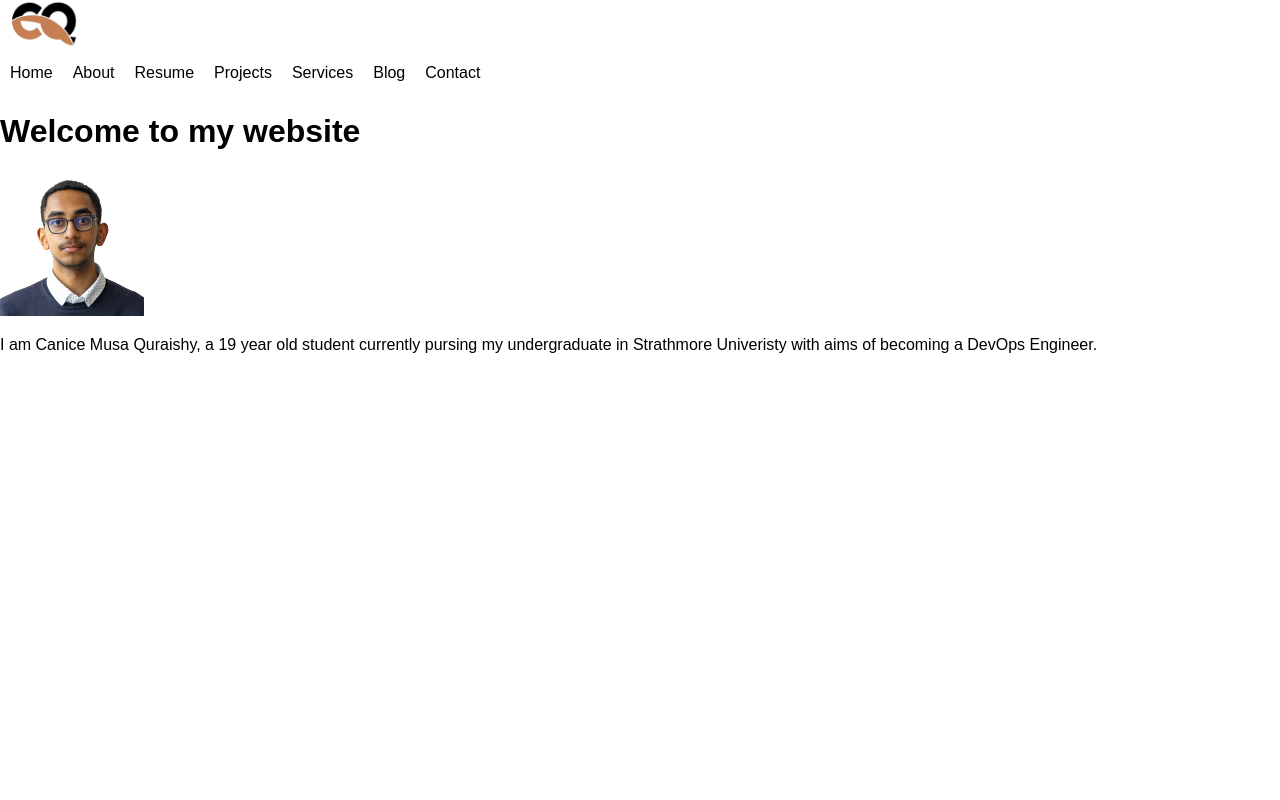
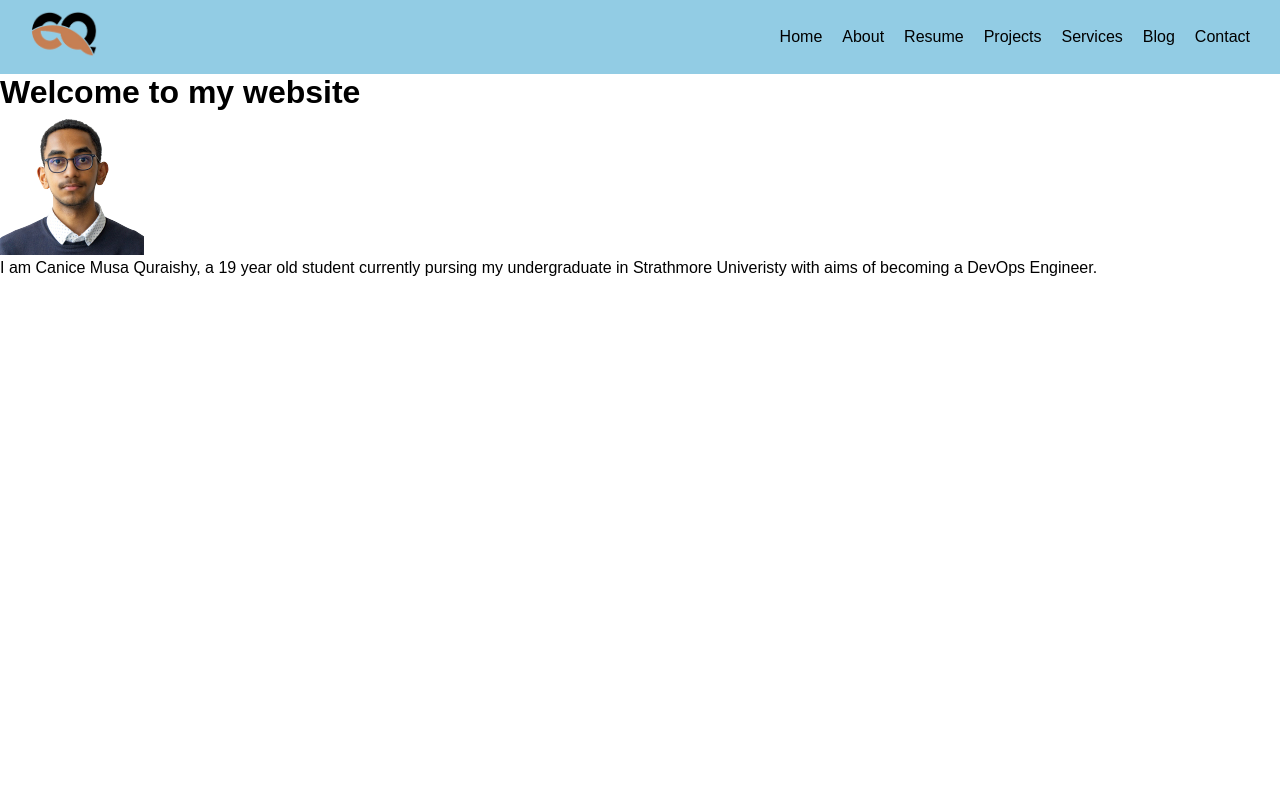
Before and after one commit to CaniceQuraishy/webapp2, a PHP site: page / in a window 1280 px wide. Run offline with PHP 8.4, Linux system fonts and the light colour scheme.

Commit message:
Updated Navbar

```diff
--- a/index.html
+++ b/index.html
@@ -10,6 +10,7 @@
 </head>
 
 <body>
+    <header class="header">
     <a href="index.html">
         <img src="Resources/WebsiteLogo.png"
         alt="logo"
@@ -17,7 +18,7 @@
         height="50">
     </a>
 
-<nav>
+<nav class ="navbar">
     <a href="index.html">Home</a>
     <a href="about.html">About</a>
     <a href="resume.html">Resume</a>
@@ -26,7 +27,7 @@
     <a href="blog.html">Blog</a>
     <a href="contact.html">Contact</a>
 </nav>
-
+</header>
     <h1>Welcome to my website </h1>
     <img src="Resources/facecard.png" alt="image">
     <p>I am Canice Musa Quraishy, a 19 year old student currently pursing my undergraduate in Strathmore Univeristy with aims of becoming a DevOps Engineer.</p>
--- a/style.css
+++ b/style.css
@@ -1,12 +1,20 @@
-body {
+* {
     font-family: Arial, sans-serif;
     margin: 0;
     padding: 0;
+    box-sizing: border-box;
 }
 
-header {
-    background-color: #333;
-    color: #ffffff;
+body {
+    min-height: 100vh;
+    background:url('') no-repeat;
+    background-size:cover ;
+    background-position: center;
+}
+
+.header {
+    background-color: #92cce4;
+    color: #fff;
     display: flex;
     justify-content: space-between;
     align-items: center;
@@ -28,5 +36,6 @@ nav a:hover {
 }
 
 .logo {
-    margin-right: auto; /* Pushes the logo to the far left */
+    margin-right: auto;
+
 }
```
